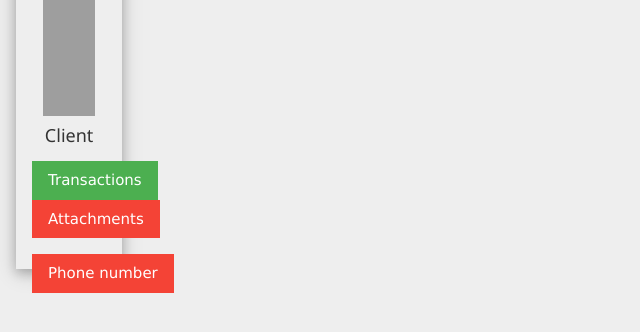
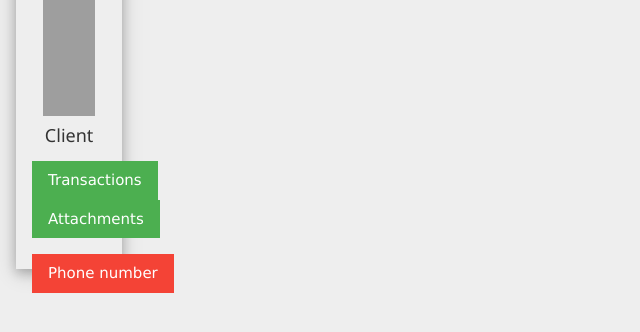
Before and after one commit to BrilliantGrant/Transaction-application, a Django app: template transact/templates/index.html in a window 1280 px wide. Shown: the part 131-463 px from the top of the page, without its empty margins (0-640 px from the left). Run offline with Django 3.2, Linux system fonts and the light colour scheme; tables that the repository leaves empty hold one stand-in row (values such as "Sample post"); the template is opened without the code that fills it: values that come from a table or form of the project are taken from there, most other values are stand-ins (such as "Sample title", 1, 10 or a date in 2020); some libraries are stand-ins or nearby versions; grey boxes are pictures that could not be loaded.

```diff
--- /dev/null
+++ b/runtime.txt
@@ -0,0 +1 @@
+python-3.6.3
--- a/transact/templates/index.html
+++ b/transact/templates/index.html
@@ -23,7 +23,7 @@
 
       <div class="w3-section">
              <a href="{% url 'upload_profile' %} "><button class="w3-button w3-green">Transactions</button>
-        <a href="{% url 'upload_profile' %} "><button class="w3-button w3-red">Attachments</button>
+        <a href="{% url 'upload_profile' %} "><button class="w3-button w3-green">Attachments</button>
 
       </div>
       <div class="w3-section">
--- a/transact/templates/navbar.html
+++ b/transact/templates/navbar.html
@@ -1,4 +1,4 @@
-<nav class="navbar navbar-inverse">
+<nav class="navbar navbar-inverse" >
     <div class="container-fluid">
       <div class="navbar-header">
         <a class="navbar-brand" href="">Transactions</a>
```
Also changed, not shown: 1 other file.
